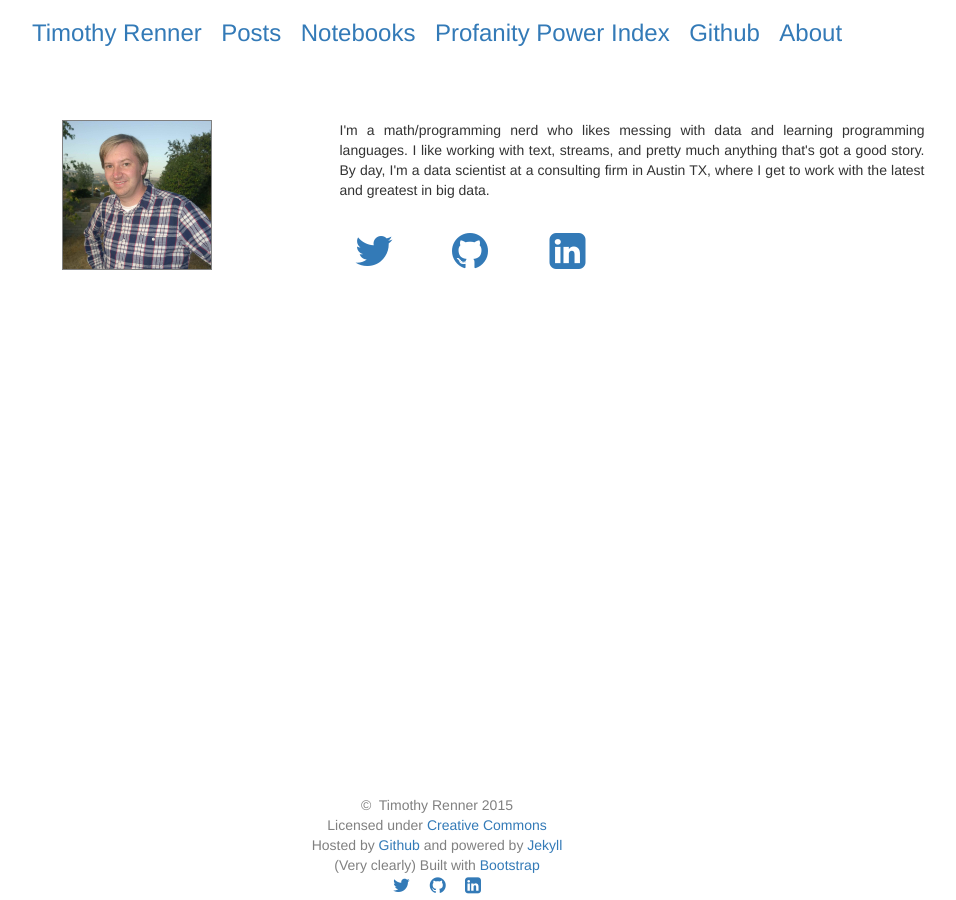
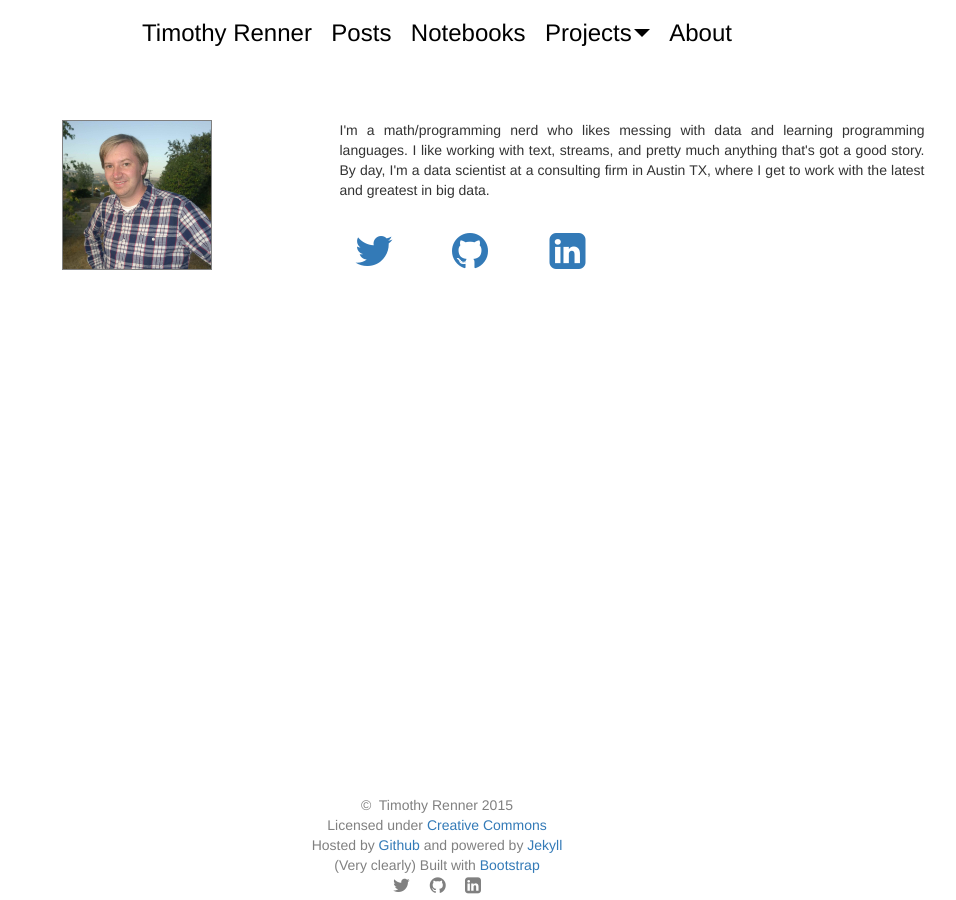
Before and after one commit to timothyrenner/timothyrenner.github.io, a Jekyll site: the page built from about/index.html, in a window 1280 px wide. Shown: the whole page, without its empty margins (203-1159 px from the left). Built offline with Jekyll 4.4.1, drawn with Linux system fonts in a browser that asks for light colours; nearby versions of some CDN libraries.

Commit message:
Styled the navbar.

```diff
--- a/_includes/footer.html
+++ b/_includes/footer.html
@@ -22,13 +22,13 @@
         </div>
         <div class="row">
             <div class="col-md-4 col-md-offset-4">
-                <a href="https://twitter.com/timothyrenner"><i class="fa fa-twitter fa-lg"></i></a>
+                <a class="nav-link-gray" href="https://twitter.com/timothyrenner"><i class="fa fa-twitter fa-lg"></i></a>
                 &nbsp;
                 &nbsp;
-                <a href="https://github.com/timothyrenner"><i class="fa fa-github fa-lg"></i></a>
+                <a class="nav-link-gray" href="https://github.com/timothyrenner"><i class="fa fa-github fa-lg"></i></a>
                 &nbsp;
                 &nbsp;
-                <a href="https://www.linkedin.com/in/timothyrenner"><i class="fa fa-linkedin-square fa-lg"></i></a>
+                <a class="nav-link-gray" href="https://www.linkedin.com/in/timothyrenner"><i class="fa fa-linkedin-square fa-lg"></i></a>
             </div>
         </div>
     </div> <!-- container -->
--- a/_includes/navbar.html
+++ b/_includes/navbar.html
@@ -10,17 +10,28 @@
         </div> <!-- navbar-header -->
         <div class="collapse navbar-collapse" id="navbar-collapse-id">
             <ul class="nav navbar-nav">
-                <li><h3><a href="/">Timothy Renner</a></h3></li>
+                <li><h3><a class="nav-link" href="/">Timothy Renner</a></h3></li>
                 <li>&nbsp;&nbsp;&nbsp;&nbsp;&nbsp;</li>
-                <li><h3><a href="{{ site.url }}/posts/">Posts</a><h3></li>
+                <li><h3><a class="nav-link" href="{{ site.url }}/posts/">Posts</a><h3></li>
                 <li>&nbsp;&nbsp;&nbsp;&nbsp;&nbsp;</li>
-                <li><h3><a href="{{ site.url }}/notebooks/">Notebooks</a></h3></li>
+                <li><h3><a class="nav-link" href="{{ site.url }}/notebooks/">Notebooks</a></h3></li>
                 <li>&nbsp;&nbsp;&nbsp;&nbsp;&nbsp;</li>
-                <li><h3><a href="{{ site.url }}/profanitypowerindex/">Profanity Power Index</a></h3></li>
+                <li class="dropdown">
+                    <h3>
+                        <a href="#"
+                           class="dropdown-toggle nav-link"
+                           data-toggle="dropdown"
+                           role="button"
+                           aria-haspopup="true"
+                           aria-expanded="false">Projects<span class="caret"></span>
+                        </a>
+                    <ul class="dropdown-menu">
+                        <li><h4><a class="nav-link" href="{{ site.url }}/profanitypowerindex/">Profanity Power Index</a></h4></li>
+                    </ul>
+                    </h3>
+                </li>
                 <li>&nbsp;&nbsp;&nbsp;&nbsp;&nbsp;</li>
-                <li><h3><a href="http://github.com/timothyrenner">Github</a></h3></li>
-                <li>&nbsp;&nbsp;&nbsp;&nbsp;&nbsp;</li>
-                <li><h3><a href="/about/">About</a></h3></li>
+                <li><h3><a class="nav-link" href="/about/">About</a></h3></li>
             </ul>
             <br>
         </div> <!-- Close class for navbar collapse. -->
--- a/css/style.css
+++ b/css/style.css
@@ -25,7 +25,12 @@ footer {
   margin: 0 auto -90px;
   padding: 0 0 60px;
 }
-
+.caret {
+    border-left: 8px solid transparent;
+    border-right: 8px solid transparent;
+    border-top: 8px solid #000000;
+    padding-bottom: 3px;
+}
 /* Centers the navbar.
     See http://stackoverflow.com/questions/18777235/
       center-content-in-responsive-bootstrap-navbar
@@ -44,6 +49,57 @@ footer {
 
 .navbar .navbar-collapse {
   text-align: center;
+}
+
+/* Black nav links */
+a.nav-link:link
+{
+   color: black;
+   text-decoration: none;
+}
+a.nav-link:visited
+{
+   color: black;
+   text-decoration: none;
+}
+a.nav-link:hover
+{
+   color: black;
+   text-decoration: none;
+}
+a.nav-link:active
+{
+   color: black;
+   text-decoration: none;
+}
+
+/* Gray nav links */
+a.nav-link-gray:link
+{
+   color: Gray;
+   text-decoration: none;
+}
+a.nav-link-gray:visited
+{
+   color: Gray;
+   text-decoration: none;
+}
+a.nav-link-gray:hover
+{
+   color: Gray;
+   text-decoration: none;
+}
+a.nav-link-gray:active
+{
+   color: Gray;
+   text-decoration: none;
+}
+
+/* Remove dropdown styling. */
+.dropdown-menu {
+    width: 250px !important;
+    border-color: transparent;
+    box-shadow: none;
 }
 
 .bottom-pad {
--- a/index.html
+++ b/index.html
@@ -10,7 +10,7 @@ title: timothyrenner.github.io
             <div class="container" id="frontmatter">
                 <div class="row">
                     <div class="col-md-8">
-                        <h1><a href="{{ post.url }}">{{ post.title }}</a></h1>
+                        <h1><a class="nav-link" href="{{ post.url }}">{{ post.title }}</a></h1>
                     </div> <!--Title col -->
                 </div> <!-- Title row -->
                 <div class="row">
@@ -19,7 +19,6 @@ title: timothyrenner.github.io
                     </div> <!-- Date col -->
                     <!-- Twitter button -->
                     <div class="col-md-1">
-                        <!-- <a href="https://twitter.com/share" class="twitter-share-button" data-text="{{ post.title }}" data-via="timothyrenner">Tweet</a> -->
                         <a href="https://twitter.com/share" class="twitter-share-button" data-text="{{ post.tweet_text }}" data-via="timothyrenner">Tweet</a>
                         <script>!function(d,s,id){var js,fjs=d.getElementsByTagName(s)[0],p=/^http:/.test(d.location)?'http':'https';if(!d.getElementById(id)){js=d.createElement(s);js.id=id;js.src=p+'://platform.twitter.com/widgets.js';fjs.parentNode.insertBefore(js,fjs);}}(document, 'script', 'twitter-wjs');</script>
                     </div> <!-- Tweet button col -->
```
